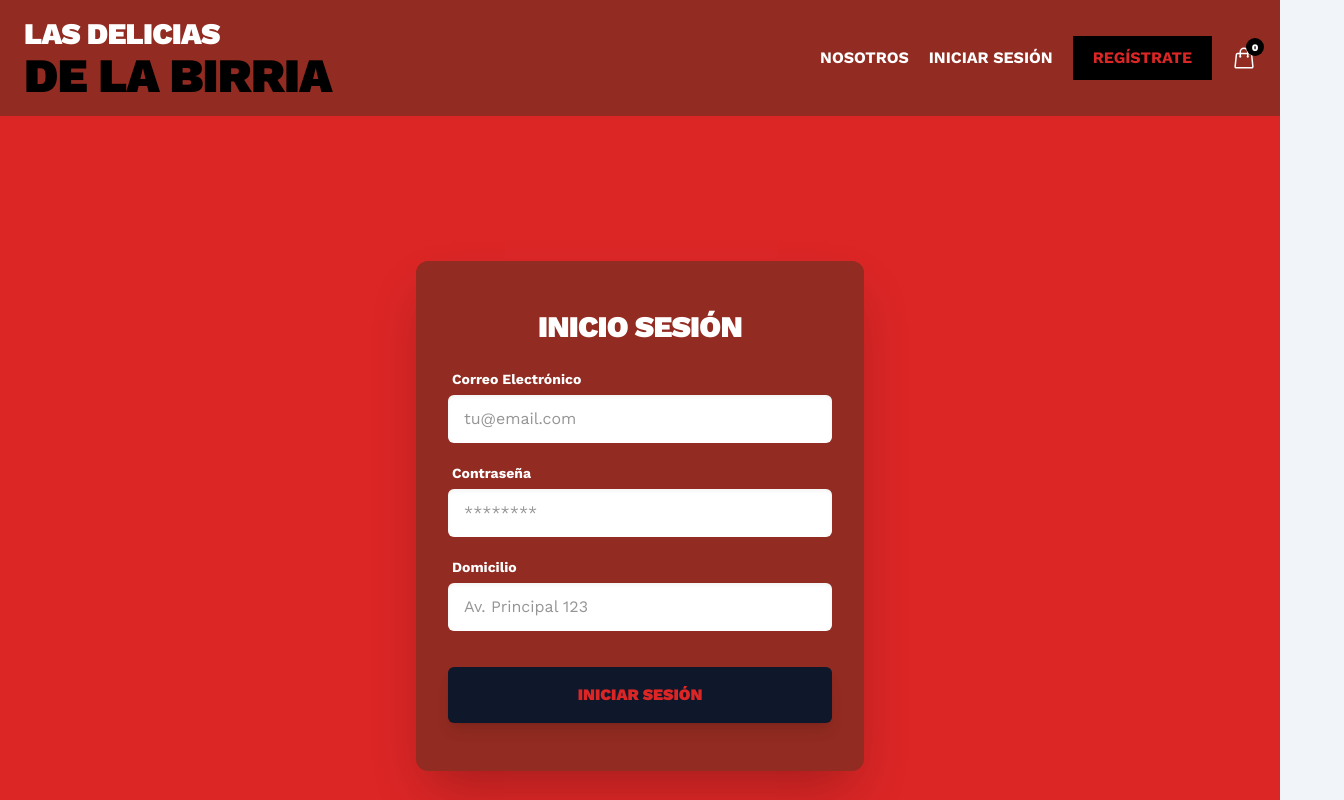
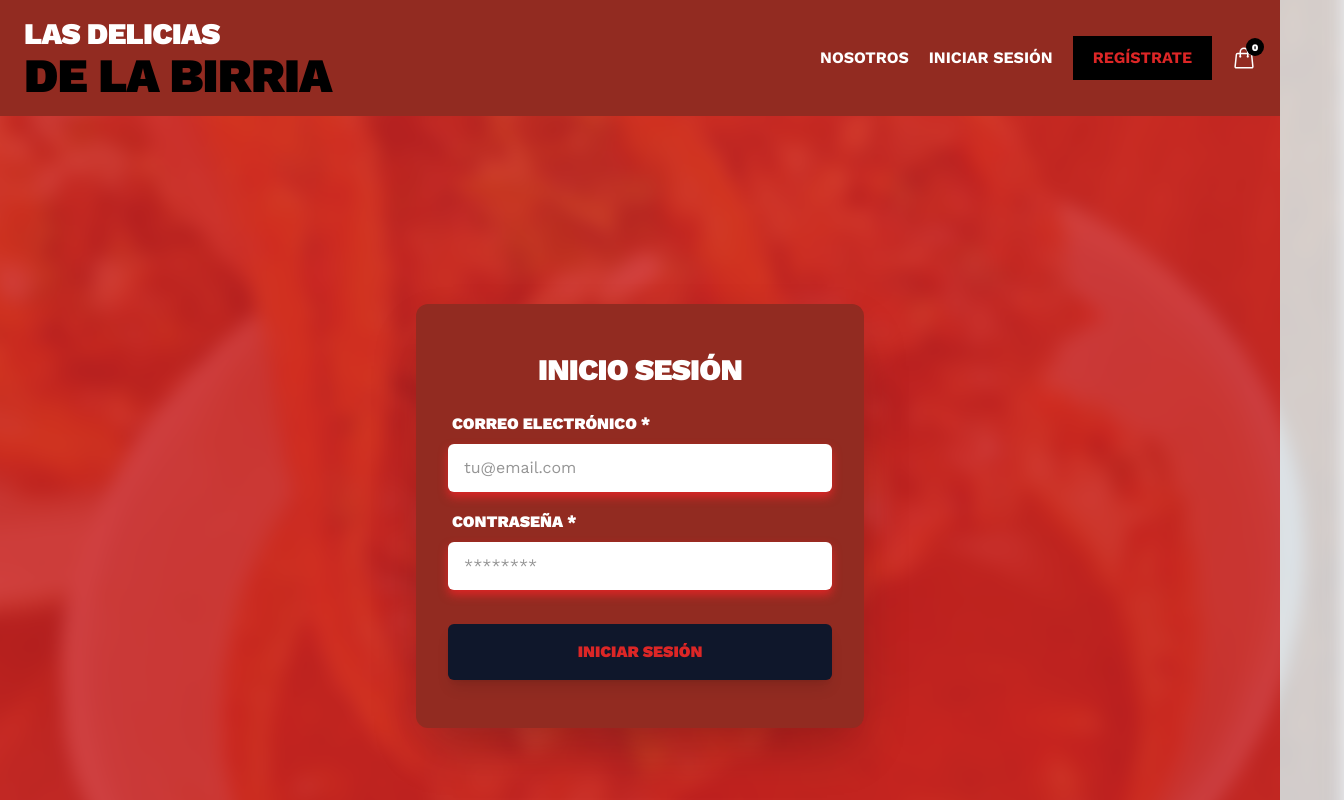
Before and after one commit to JosueDevV/LDDLB, a React (Vite) app: page /login in a window 1280 px wide. Shown: the top 800 px of the page, 1344 px wide, since content can reach past the window. Built offline with nearby package versions, Linux system fonts and the light colour scheme.

Commit message:
Corrections in a login form with animations and UI experience

```diff
--- a/src/screens/LoginScreen.tsx
+++ b/src/screens/LoginScreen.tsx
@@ -4,11 +4,20 @@ export const LoginScreen = () => {
     return (
         <section className="flex justify-center items-center bg-brand-red min-h-screen w-full p-6 overflow-hidden">
 
+            <div className='absolute inset-0 opacity-20'>
+                <img
+                src="/1-Taco de birria.jpg"
+                alt="Plato de birria"
+                className='w-full h-full object-cover'
+                style={{ filter: 'blur(8px) brightness(0.7)', transform: 'scale(1.1)' }}
+                />
+            </div>
+
             <motion.div
-                className="flex flex-col px-8 py-12 space-y-6 w-full max-w-md bg-brand-dark-red rounded-xl shadow-2xl"
-                initial={{ opacity: 0, y: 20 }}
-                animate={{ opacity: 1, y: 0 }}
-                transition={{ duration: 0.5, ease: "easeOut" }}
+                className="flex flex-col px-8 py-12 space-y-6 w-full max-w-md bg-brand-dark-red rounded-xl shadow-2xl will-change-transform"
+                initial={{ scale: 0, y: 20 }}
+                animate={{ scale: 1, y: 0 }}
+                transition={{ type: 'spring', stiffness: 400, damping: 20, delay: 0.2 }}
             >
                 <h1 className="uppercase font-black text-3xl text-white text-center tracking-tight">
                     Inicio Sesión
@@ -16,38 +25,32 @@ export const LoginScreen = () => {
 
                 <form className="space-y-5">
                     <div className='flex flex-col space-y-1.5'>
-                        <label htmlFor='email' className='font-bold text-sm text-white ml-1'>
-                            Correo Electrónico
+                        <label htmlFor='email' className='font-black text-md uppercase text-white ml-1'>
+                            Correo Electrónico *
                         </label>
-                        <input
+                        <motion.input
+                            initial={{ y: 2, borderColor: '#DC2626', boxShadow: '0px 5px 10px #DC2626' }}
+                            transition={{ type: 'spring'}}
+                            whileFocus={{ y: 0, boxShadow: '0px 10px 20px rgba(0,0,0,0.2)' }}
                             id="email"
                             type="email"
                             placeholder="tu@email.com"
-                            className="bg-white rounded-md shadow-inner px-4 py-3 outline-none focus:ring-4 focus:ring-brand-red transition-all"
+                            className="bg-white rounded-md shadow-inset px-4 py-3 outline-none transition-all"
                         />
                     </div>
 
                     <div className='flex flex-col space-y-1.5'>
-                        <label htmlFor='password' className='font-bold text-sm text-white ml-1'>
-                            Contraseña
+                        <label htmlFor='password' className='font-black text-md uppercase text-white ml-1'>
+                            Contraseña *
                         </label>
-                        <input
+                        <motion.input
+                            initial={{ y: 2, borderColor: '#DC2626', boxShadow: '0px 5px 10px #DC2626' }}
+                            transition={{ type: 'spring'}}
+                            whileFocus={{ y: 0, boxShadow: '0px 10px 20px rgba(0,0,0,0.2)' }}
                             id="password"
                             type="password"
                             placeholder="********"
-                            className="bg-white rounded-md shadow-inner px-4 py-3 outline-none focus:ring-3 focus:ring-brand-red transition-all"
-                        />
-                    </div>
-
-                    <div className='flex flex-col space-y-1.5'>
-                        <label htmlFor='address' className='font-bold text-sm text-white ml-1'>
-                            Domicilio
-                        </label>
-                        <input
-                            id="address"
-                            type="text"
-                            placeholder="Av. Principal 123"
-                            className="bg-white rounded-md shadow-inner px-4 py-3 outline-none focus:ring-2 focus:ring-slate-900 transition-all"
+                            className="bg-white rounded-md shadow-inner px-4 py-3 outline-none transition-all"
                         />
                     </div>
 
```
